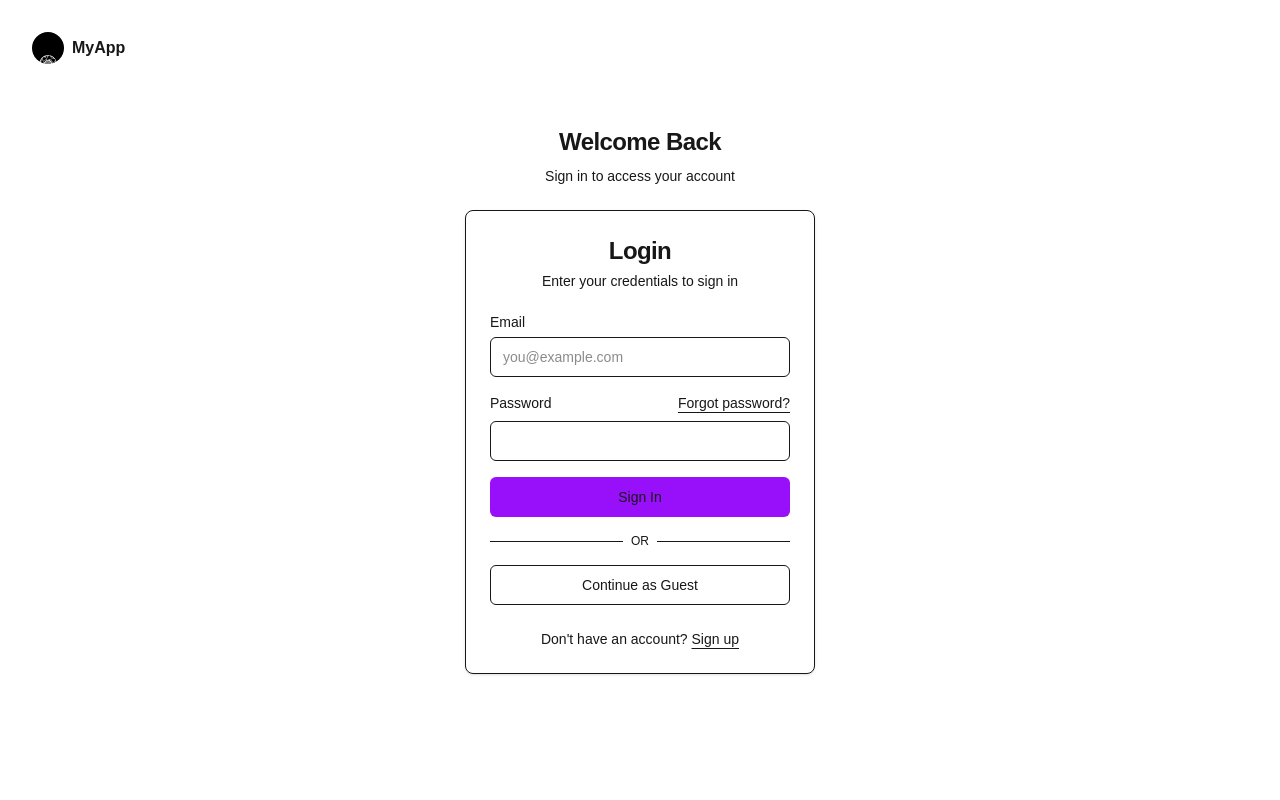
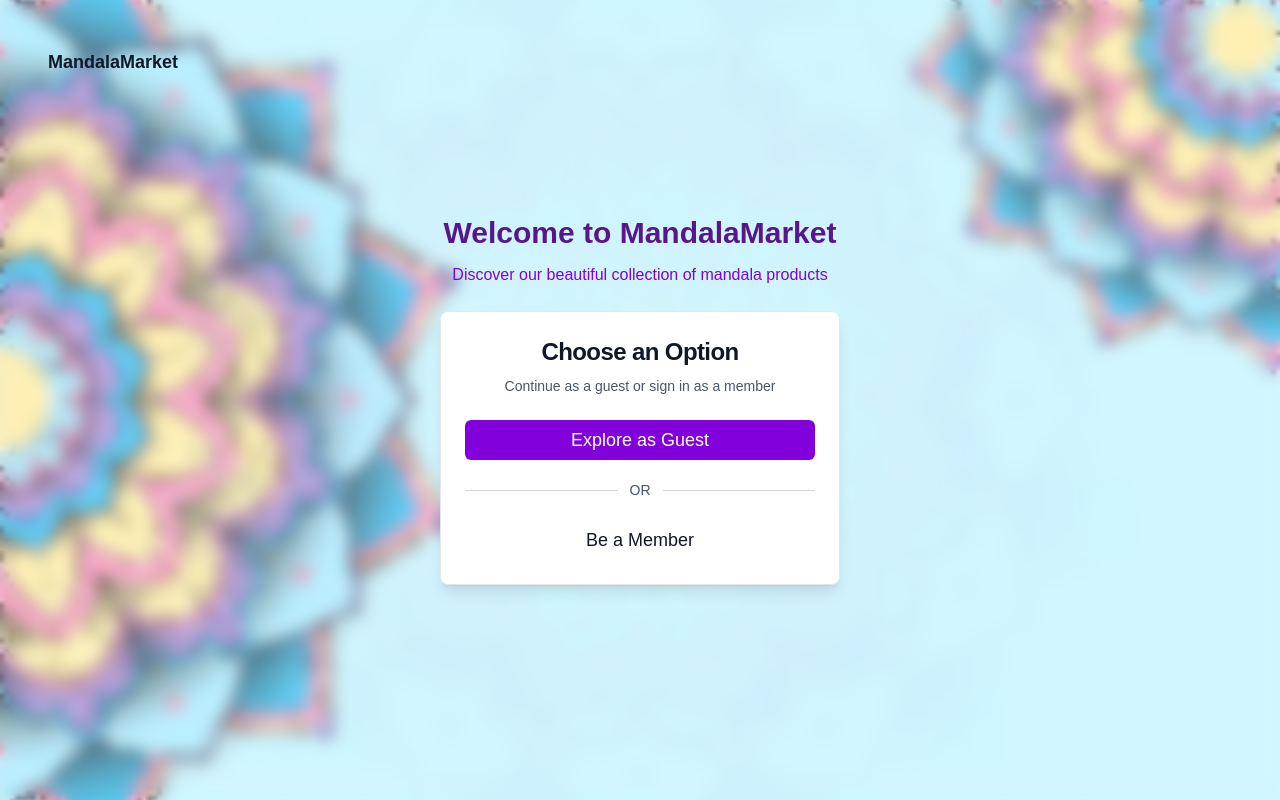
Before and after one commit to SLIIT-FacultyOfComputing/se-group-project-group-02-mandala-themed-shopping, a Next.js app in the folder mandala-frontend/: page /login in a window 1280 px wide. Built offline with nearby package versions, Linux system fonts and the light colour scheme.

Commit message:
frontend update-login

```diff
--- a/mandala-frontend/app/login/page.tsx
+++ b/mandala-frontend/app/login/page.tsx
@@ -1,95 +1,206 @@
-"use client"
+"use client";
 
 import { useState } from "react";
 import Link from "next/link";
-import Image from "next/image";
 import { useRouter } from "next/navigation";
+import { signIn } from "next-auth/react";
 import { Button } from "@/components/ui/button";
-import { Card, CardContent, CardDescription, CardFooter, CardHeader, CardTitle } from "@/components/ui/card";
+import {
+  Card,
+  CardContent,
+  CardDescription,
+  CardHeader,
+  CardTitle,
+} from "@/components/ui/card";
 import { Input } from "@/components/ui/input";
 import { Label } from "@/components/ui/label";
 
 export default function LoginPage() {
   const router = useRouter();
   const [showLogin, setShowLogin] = useState(false);
+  const [loading, setLoading] = useState(false);
+  const [error, setError] = useState("");
 
-  const handleGuestLogin = () => {
+  const handleMemberLogin = async (e: React.FormEvent) => {
+    e.preventDefault();
+    setError("");
+    setLoading(true);
+
+    const username = (document.getElementById("username") as HTMLInputElement)
+      .value;
+    const password = (document.getElementById("password") as HTMLInputElement)
+      .value;
+
+    try {
+      const res = await signIn("credentials", {
+        redirect: false,
+        username,
+        password,
+      });
+
+      if (res?.ok) {
         router.push("/dashboard");
+      } else {
+        setError("Invalid login credentials");
+      }
+    } catch (err) {
+      setError("Something went wrong. Please try again.");
+    } finally {
+      setLoading(false);
+    }
   };
 
-  const handleMemberLogin = (e: React.FormEvent) => {
+  const handleMemberRegister = async (e: React.FormEvent) => {
     e.preventDefault();
-    router.push("/dashboard");
+    setError("");
+    setLoading(true);
+
+    const username = (document.getElementById("reg-username") as HTMLInputElement).value;
+    const email = (document.getElementById("reg-email") as HTMLInputElement).value;
+    const password = (document.getElementById("reg-password") as HTMLInputElement).value;
+    const firstName = (document.getElementById("reg-firstname") as HTMLInputElement).value;
+    const lastName = (document.getElementById("reg-lastname") as HTMLInputElement).value;
+
+    try {
+      const response = await fetch("http://localhost:8080/api/authenticate", {
+        method: "POST",
+        headers: { "Content-Type": "application/json" },
+        body: JSON.stringify({ username, email, password, firstName, lastName }),
+      });
+
+      const data = await response.json();
+
+      if (response.ok) {
+        alert("Registration successful! Please log in.");
+        setShowLogin(true);
+      } else {
+        setError(data.message || "Registration failed.");
+      }
+    } catch (err) {
+      setError("Something went wrong. Please try again.");
+    } finally {
+      setLoading(false);
+    }
   };
 
   return (
-    <div className="container flex h-screen w-screen flex-col items-center justify-center">
-      <Link href="/" className="absolute left-4 top-4 md:left-8 md:top-8 flex items-center gap-2">
-        <div className="h-8 w-8 rounded-full overflow-hidden">
-          <Image
-            src="/logo.svg"
-            alt="App Logo"
-            width={32}
-            height={32}
-            className="object-cover"
-          />
-        </div>
-        <span className="font-bold">MyApp</span>
+    <div
+      className="flex h-screen w-screen flex-col items-center justify-center bg-cover bg-center"
+      style={{
+        backgroundImage: "url('/BG.png')",
+      }}
+    >
+      <div className="absolute inset-0 bg-white/30 backdrop-blur-sm z-0" />
+
+      <Link
+        href="/"
+        className="absolute left-6 top-6 md:left-12 md:top-12 flex items-center gap-3 z-10"
+      >
+        <span className="text-lg font-semibold text-gray-900">
+          MandalaMarket
+        </span>
       </Link>
 
-      <div className="mx-auto flex w-full flex-col justify-center space-y-6 sm:w-[350px]">
-        <div className="flex flex-col space-y-2 text-center">
-          <h1 className="text-2xl font-semibold tracking-tight">Welcome Back</h1>
-          <p className="text-sm text-muted-foreground">Sign in to access your account</p>
+      <div className="relative z-10 mx-auto flex w-full flex-col justify-center space-y-6 sm:w-[400px]">
+        <div className="flex flex-col space-y-3 text-center">
+          <h1 className="text-3xl font-bold text-purple-900">
+            Welcome to MandalaMarket
+          </h1>
+          <p className="text-md text-purple-700">
+            Discover our beautiful collection of mandala products
+          </p>
         </div>
 
-        <Card>
-          <CardHeader className="space-y-1">
-            <CardTitle className="text-2xl text-center">Login</CardTitle>
-            <CardDescription className="text-center">Enter your credentials to sign in</CardDescription>
+        {!showLogin ? (
+          <Card className="shadow-lg border border-gray-200 bg-white">
+            <CardHeader className="space-y-2">
+              <CardTitle className="text-2xl text-center text-gray-900 font-semibold">
+                Choose an Option
+              </CardTitle>
+              <CardDescription className="text-center text-gray-600">
+                Continue as a guest or sign in as a member
+              </CardDescription>
             </CardHeader>
-          <CardContent className="grid gap-4">
+            <CardContent className="grid gap-5">
+              {/* ✅ Explore as Guest redirects to /products */}
+              <Button
+                className="w-full bg-purple-700 hover:bg-purple-800 text-white py-2.5 text-lg font-medium"
+                onClick={() => router.push("/products")}
+              >
+                Explore as Guest
+              </Button>
+              <div className="relative">
+                <div className="absolute inset-0 flex items-center">
+                  <span className="w-full border-t border-gray-300" />
+                </div>
+                <div className="relative flex justify-center text-sm uppercase">
+                  <span className="bg-white px-3 text-gray-600">OR</span>
+                </div>
+              </div>
+              <Button
+                className="w-full border-gray-300 hover:border-gray-400 text-gray-900 py-2.5 text-lg font-medium"
+                onClick={() => setShowLogin(true)}
+              >
+                Be a Member
+              </Button>
+            </CardContent>
+          </Card>
+        ) : (
+          <Card className="shadow-lg border border-gray-200 bg-white">
+            <CardHeader className="space-y-2">
+              <CardTitle className="text-2xl text-center text-gray-900 font-semibold">
+                Member Login
+              </CardTitle>
+            </CardHeader>
+            <CardContent className="grid gap-5">
+              {error && (
+                <p className="text-red-500 text-sm text-center">{error}</p>
+              )}
               <form onSubmit={handleMemberLogin}>
                 <div className="grid gap-4">
                   <div className="grid gap-2">
-                  <Label htmlFor="email">Email</Label>
-                  <Input id="email" type="email" placeholder="you@example.com" required />
+                    <Label htmlFor="username">Username</Label>
+                    <Input
+                      id="username"
+                      type="text"
+                      placeholder="Enter username"
+                      required
+                    />
                   </div>
                   <div className="grid gap-2">
-                  <div className="flex items-center justify-between">
                     <Label htmlFor="password">Password</Label>
-                    <Link href="/forgot-password" className="text-sm underline underline-offset-4 hover:text-primary">
-                      Forgot password?
-                    </Link>
+                    <Input
+                      id="password"
+                      type="password"
+                      placeholder="Enter password"
+                      required
+                    />
                   </div>
-                  <Input id="password" type="password" required />
-                </div>
-                <Button type="submit" className="w-full bg-purple-600 hover:bg-purple-700">
-                  Sign In
+                  <Button
+                    type="submit"
+                    className="w-full bg-purple-700 hover:bg-purple-800 text-white py-2.5 text-lg font-medium"
+                  >
+                    {loading ? "Logging in..." : "Sign In"}
                   </Button>
                 </div>
               </form>
               <div className="relative">
                 <div className="absolute inset-0 flex items-center">
-                <span className="w-full border-t" />
+                  <span className="w-full border-t border-gray-300" />
                 </div>
-              <div className="relative flex justify-center text-xs uppercase">
-                <span className="bg-background px-2 text-muted-foreground">Or</span>
+                <div className="relative flex justify-center text-sm uppercase">
+                  <span className="bg-white px-3 text-gray-600">OR</span>
                 </div>
               </div>
-            <Button variant="outline" className="w-full" onClick={handleGuestLogin}>
-              Continue as Guest
+              <Button
+                className="w-full border-gray-300 hover:border-gray-400 text-gray-900 py-2.5 text-lg font-medium"
+                onClick={() => setShowLogin(false)}
+              >
+                Back to Options
               </Button>
             </CardContent>
-          <CardFooter>
-            <div className="text-center w-full text-sm">
-              Don&apos;t have an account?{" "}
-              <Link href="/register" className="underline underline-offset-4 hover:text-primary">
-                Sign up
-              </Link>
-            </div>
-          </CardFooter>
           </Card>
+        )}
       </div>
     </div>
   );
--- /dev/null
+++ b/mandala-frontend/components/ui/Navbar.tsx
@@ -0,0 +1,22 @@
+"use client";
+
+import { useRouter } from "next/navigation";
+import { signOut } from "next-auth/react";
+import { Button } from "@/components/ui/button";
+
+export default function Navbar() {
+  const router = useRouter();
+
+  const handleLogout = () => {
+    signOut({ callbackUrl: "/login" });
+  };
+
+  return (
+    <nav className="w-full bg-purple-700 text-white px-6 py-4 flex justify-between items-center shadow-md">
+      <h1 className="text-xl font-semibold">MandalaMarket</h1>
+      <Button onClick={handleLogout} className="bg-white text-purple-700 hover:bg-gray-100 font-medium">
+        Logout
+      </Button>
+    </nav>
+  );
+}
--- /dev/null
+++ b/mandala-frontend/lib/auth.ts
@@ -0,0 +1,25 @@
+import { jwtDecode } from "jwt-decode";
+
+interface JwtPayload {
+  role: string;
+  sub: string;
+  iat: number;
+  exp: number;
+}
+export const readRoleFromJwt = (accessToken: string): string | null => {
+  try {
+    const decoded: JwtPayload = jwtDecode<JwtPayload>(accessToken);
+    return decoded.role;
+  } catch (error) {
+    return null;
+  }
+};
+
+export const readNameFromJwt = (accessToken: string): string | null => {
+  try {
+    const decoded: JwtPayload = jwtDecode<JwtPayload>(accessToken);
+    return decoded.sub;
+  } catch (error) {
+    return null;
+  }
+};
--- /dev/null
+++ b/mandala-frontend/types/next-auth.d.ts
@@ -0,0 +1,17 @@
+import NextAuth, { DefaultSession, DefaultUser } from "next-auth";
+
+declare module "next-auth" {
+  interface Session {
+    accessToken?: string;
+  }
+
+  interface User extends DefaultUser {
+    token?: string; // ✅ Add token here
+  }
+}
+
+declare module "next-auth/jwt" {
+  interface JWT {
+    accessToken?: string;
+  }
+}
```
Also changed, not shown: mandala-frontend/app/api/auth/[...nextauth]/route.ts (added, +57 -0 lines). Lines whose indentation alone changed are shown as unchanged.
